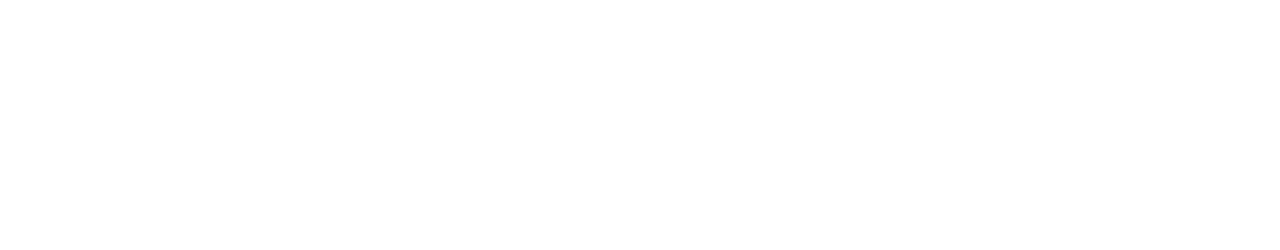
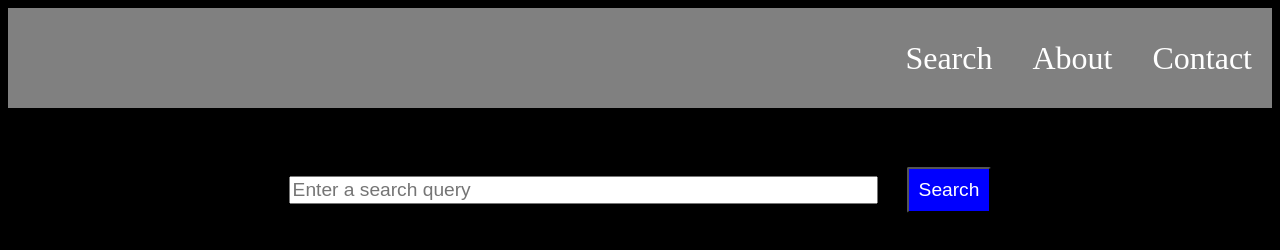
Before and after one commit to dariusford15/project2, a website: page index.html in a window 1280 px wide. Drawn offline with Linux system fonts and the light colour scheme.

Commit message:
updated changes to index page with added navigation bar, search field, button and styling with css

```diff
--- a/index.html
+++ b/index.html
@@ -8,6 +8,29 @@
     </head>
     <body>
 
+        <nav>
+            <ul class="nav-container">
+                <li><a href="index.html">Search</a></li>
+                <li><a href="#">About</a></li>
+                <li><a href="#">Contact</a></li>
+            </ul>
+        </nav>
+
+
+
+
+        <div class = "container">
+        <div class="search-container">
+            <input type="text" class="search" placeholder="Enter a search query" id="search-text" size="50">
+
+            <button class="button" id="search-button">Search</button>
+
+        </div>
+    </div>
+        <div id="search-results">
+
+
+        </div>
 
     <script src="js/main.js">
 
--- /dev/null
+++ b/scss/style.scss
@@ -0,0 +1,52 @@
+$background-color: black;
+
+body{
+    background-color: $background-color;
+}
+
+.nav-container{
+    display: flex;
+    flex-direction: row;
+    align-items: center;
+    justify-content:flex-end;
+    background-color: grey;
+    padding: 0px;
+    margin: 0px;
+    height: 100px;
+
+    li{
+        display: inline-block;
+        list-style-type: none;
+    }
+    a{
+        text-decoration: none;
+        padding: 20px;
+        font-size: 2em;
+        color: white;
+
+    }
+    a:hover{
+        background-color: red;
+    }
+}
+
+.container{
+    display: flex;
+    flex-direction: row;
+    flex-wrap: wrap;
+    justify-content: center;
+    font-size: 6em;
+}
+.search{
+    font-size: .2em;
+}
+.button{
+    background-color: blue;
+    color: white;
+    border-radius: 2px;
+    padding: 10px 10px;
+    margin-left: 5px;
+    border-color: none;
+    font-size: .2em;
+
+}
```
Also changed, not shown: package.json (added, +23 -0 lines), css/style.css, 1 other file.
